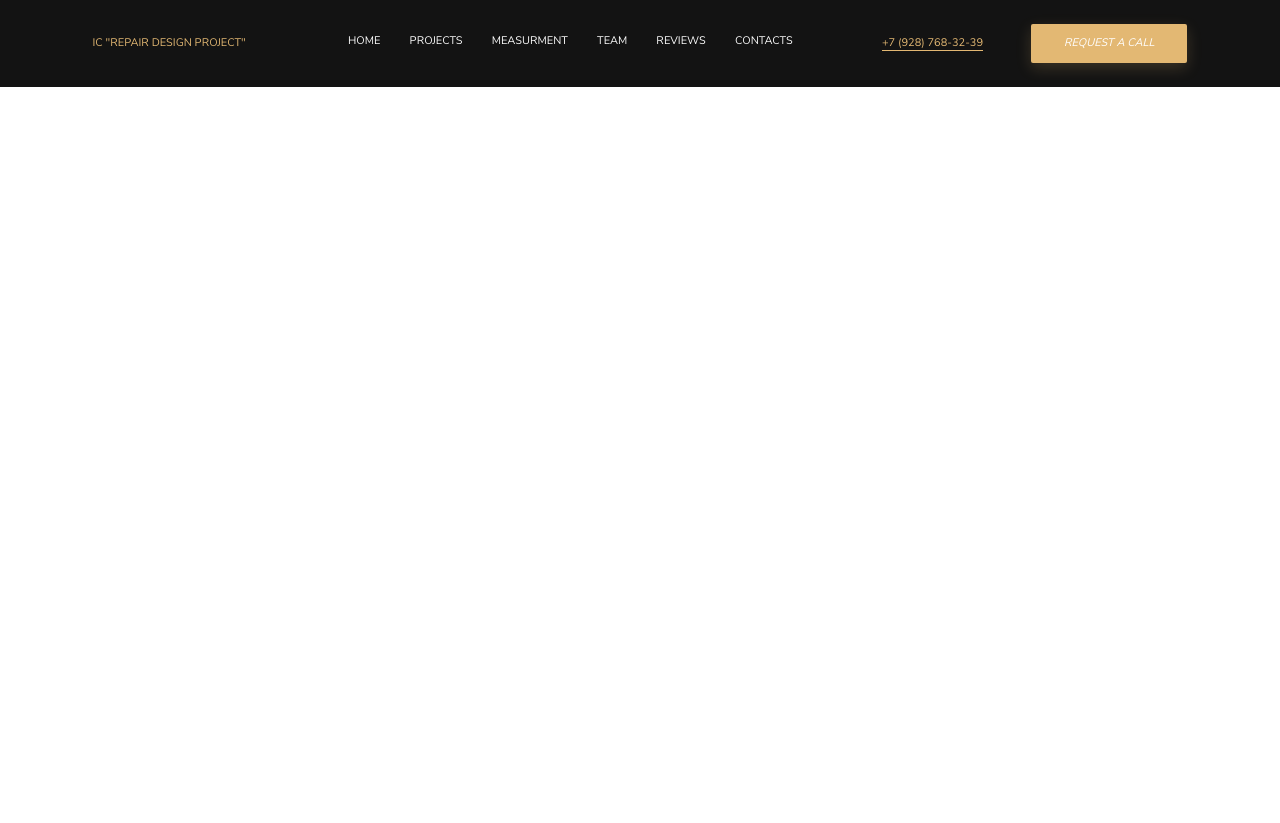
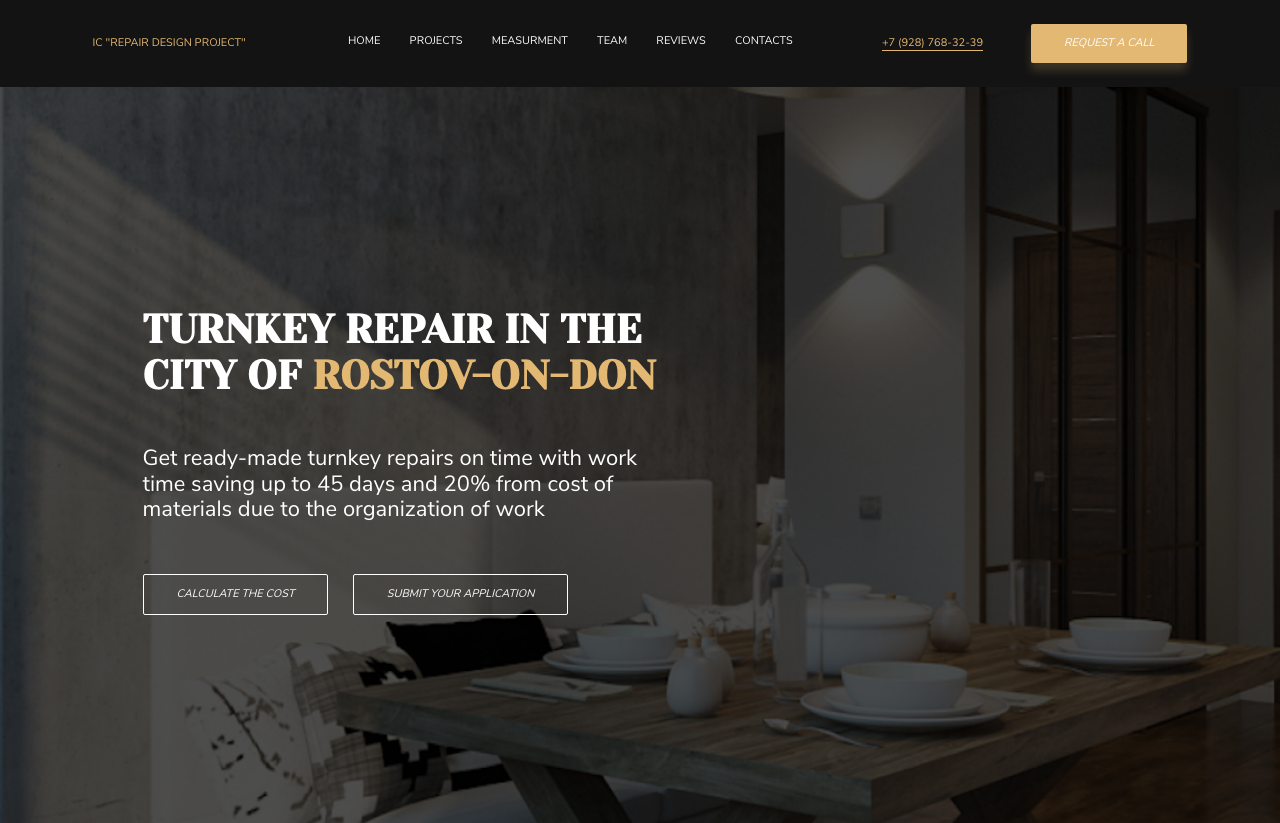
Before and after one commit to RizvanNazri/SF_Nazri, a website: page lab2/app/index.html in a window 1280 px wide. Before the commit the page ends 800 px from the top, so only its background shows below. Drawn offline with Linux system fonts and the light colour scheme.

Commit message:
Lab2: added main section

```diff
--- a/lab2/app/index.html
+++ b/lab2/app/index.html
@@ -44,6 +44,23 @@
         </div>
     </header>
 
+    <section class="main">
+        <div class="container">
+            <div class="main__content">
+                <h1 class="main__title">
+                    Turnkey Repair in the <br>city of <span>Rostov-on-Don</span>
+                </h1>
+                <p class="main__text">
+                    Get ready-made turnkey repairs on time with work time saving up to 45 days and 20% from cost of materials due to the organization of work
+                </p>
+                <div class="main__buttons">
+                    <button class="btn-cost">Calculate the cost</button>
+                    <button class="btn-submit">Submit your application</button>
+                </div>
+            </div>
+        </div>
+    </section>
+
 
     <footer class="footer">
 
--- a/lab2/app/scss/style.scss
+++ b/lab2/app/scss/style.scss
@@ -23,7 +23,7 @@ $white: rgba(255, 255, 255, 1);
 	font-family: 'YesevaOne-Regular';
 	src: url('../fonts/YesevaOne-Regular.eot');
 	src: local('☺'), url('../fonts/YesevaOne-Regular.woff') format('woff'), url('../fonts/YesevaOne-Regular.ttf') format('truetype'), url('../fonts/YesevaOne-Regular.svg') format('svg');
-	font-weight: normal;
+	font-weight: 200;
 	font-style: normal;
 }
 
@@ -45,6 +45,21 @@ a {
     color: $white;
 }
 
+h1, h2, h3, h4, h5, h6 {
+    font-family: 'YesevaOne-Regular', serif;
+}
+
+button {
+    color: $white;
+    text-transform: uppercase;
+    padding: 13px 33px;
+    cursor: pointer;
+    border: none;
+    border-radius: 2px;
+    font-style: italic;
+    font-size: 11px;
+}
+
 .container {
     max-width: 1095px;
     margin: 0 auto;
@@ -63,8 +78,6 @@ a {
 
 .logo {
     align-self: center;
-    // text-transform: uppercase;
-    // margin: 36px 0;
     &__link {
         color: $sand;
     }
@@ -79,7 +92,7 @@ a {
         list-style-type: none;
         justify-content: space-around;
         &_link {
-            transition: all 0.5s ease;
+            transition: all 0.3s ease;
         }
         &_link:hover {
             color: $sand;
@@ -88,25 +101,52 @@ a {
 }
 
 .contact {
-    // display: flex;
-    // justify-content: space-between;
-    // align-items: center;
-    // margin-top: 10px;
     &__phone {
         color: $sand;
         border-bottom: 1px solid $sand;
-        // align-self: end;
         margin-right: 45px;
     }
     &__callback {
-        color: $white;
-        text-transform: uppercase;
-        padding: 13px 33px;
-        cursor: pointer;
         background-color: $sand;
-        box-shadow: 0px 5px 15px rgba(227, 184, 115, 0.2);
-        border: none;
-        border-radius: 2px;
-        font-style: italic;
+        box-shadow: 0 8px 10px rgba(227, 184, 115, 0.2);
+        transition: all 0.3s ease;
+        &:hover {
+            box-shadow: 0 12px 18px rgba(233, 210, 174, 0.2);
+        }
     }
 }
+
+.main {
+    background-position: top;
+    background-size: cover;
+    background-repeat: no-repeat;
+    background-image: url(../images/main-bg.jpg);
+    &__content {
+        padding: 194px 0 208px 50px;
+    }
+    &__title {
+        font-size: 40px;
+        text-transform: uppercase;
+        & span {
+            color: $sand;
+        }
+    }
+    &__text {
+        font-size: 22px;
+        padding: 20px 515px 30px 0;
+    }
+}
+
+.btn-cost {
+    margin-right: 20px;
+}
+
+.btn-cost, .btn-submit {
+    background-color: transparent;
+    border: 1px solid $white;
+    transition: all 0.3s ease;
+    &:hover {
+        box-shadow: 0 8px 10px rgba(227, 184, 115, 0.2);
+        background-color: $sand;
+    }
+}
```
Also changed, not shown: lab2/app/css/style.min.css, lab2/app/images/main-bg.jpg (added).
